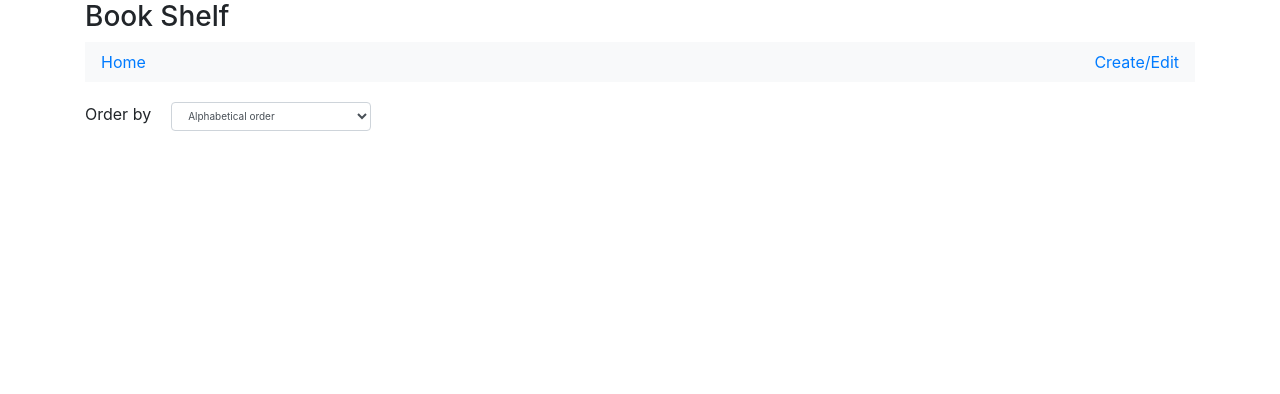
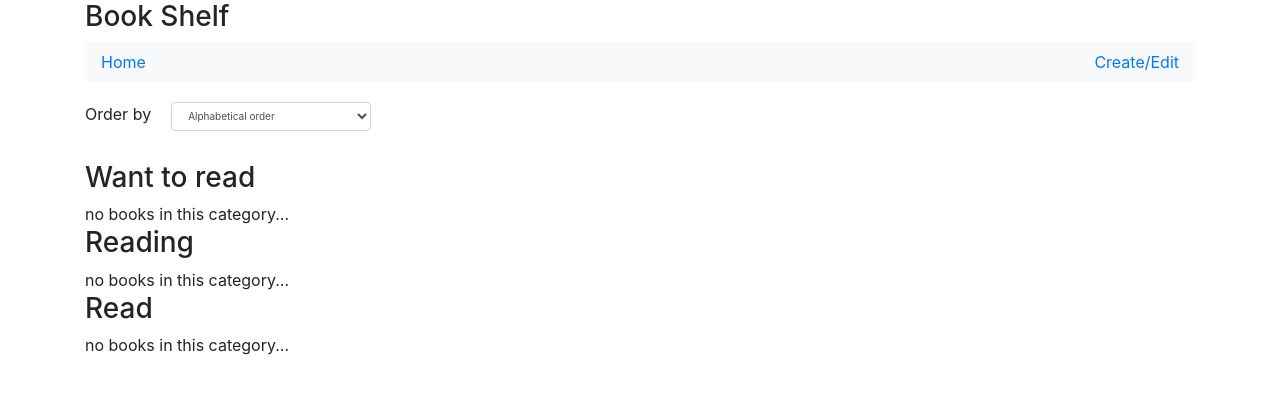
Before and after one commit to stdevelopr/bookShelf, a React (Create React App) app: page / in a window 1280 px wide. Shown: the top 394 px of the page. Built offline with nearby package versions, Linux system fonts and the light colour scheme.

Commit message:
group by category

```diff
--- a/src/pages/Home.js
+++ b/src/pages/Home.js
@@ -17,6 +17,15 @@ export default function Home() {
     }
   });
 
+  const nullBooksCategory = books.filter(book => book.category === null);
+  const readingBooksCategory = books.filter(
+    book => book.category === "reading"
+  );
+  const wantToReadBooksCategory = books.filter(
+    book => book.category === "wantToRead"
+  );
+  const readBooksCategory = books.filter(book => book.category === "read");
+
   return (
     <ShelfContainer>
       <div style={{ display: "flex", margin: "20px 0px 30px 0px" }}>
@@ -32,19 +41,56 @@ export default function Home() {
             setOrderBy(e.target.value);
           }}
         >
+          <option>Category</option>
           <option>Alphabetical order</option>
           <option>Creation date</option>
         </Form.Control>
       </div>
       {books ? (
         <div>
-          {books.map(book => {
+          {nullBooksCategory.map(book => {
             return <BookItem key={book.id} book={book} />;
           })}
         </div>
       ) : (
         <div>no books...</div>
       )}
+      <h3>Want to read</h3>
+      {wantToReadBooksCategory.length > 0 ? (
+        <div>
+          {wantToReadBooksCategory
+            .filter(book => book.category === "wantToRead")
+            .map(book => {
+              return <BookItem key={book.id} book={book} />;
+            })}
+        </div>
+      ) : (
+        <div>no books in this category...</div>
+      )}
+      <h3>Reading</h3>
+      {readingBooksCategory.length > 0 ? (
+        <div>
+          {readingBooksCategory
+            .filter(book => book.category === "reading")
+            .map(book => {
+              return <BookItem key={book.id} book={book} />;
+            })}
+        </div>
+      ) : (
+        <div>no books in this category...</div>
+      )}
+      <h3>Read</h3>
+      {readBooksCategory.length > 0 ? (
+        <div>
+          {readBooksCategory
+            .filter(book => book.category === "read")
+            .map(book => {
+              return <BookItem key={book.id} book={book} />;
+            })}
+        </div>
+      ) : (
+        <div>no books in this category...</div>
+      )}
     </ShelfContainer>
   );
 }
```
